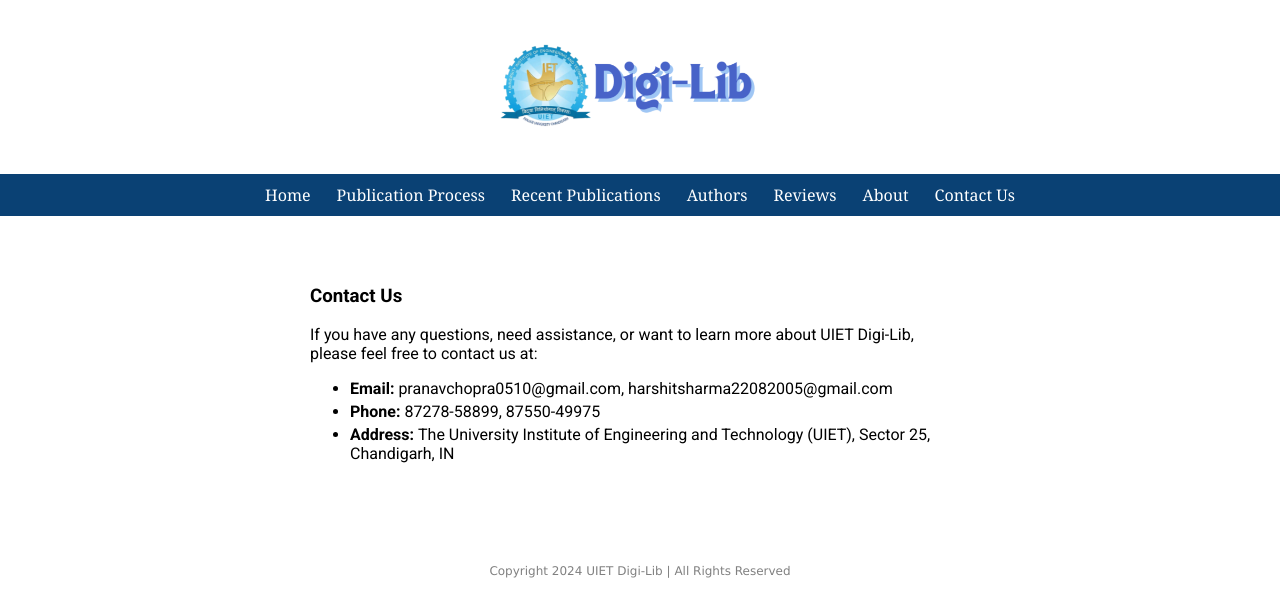
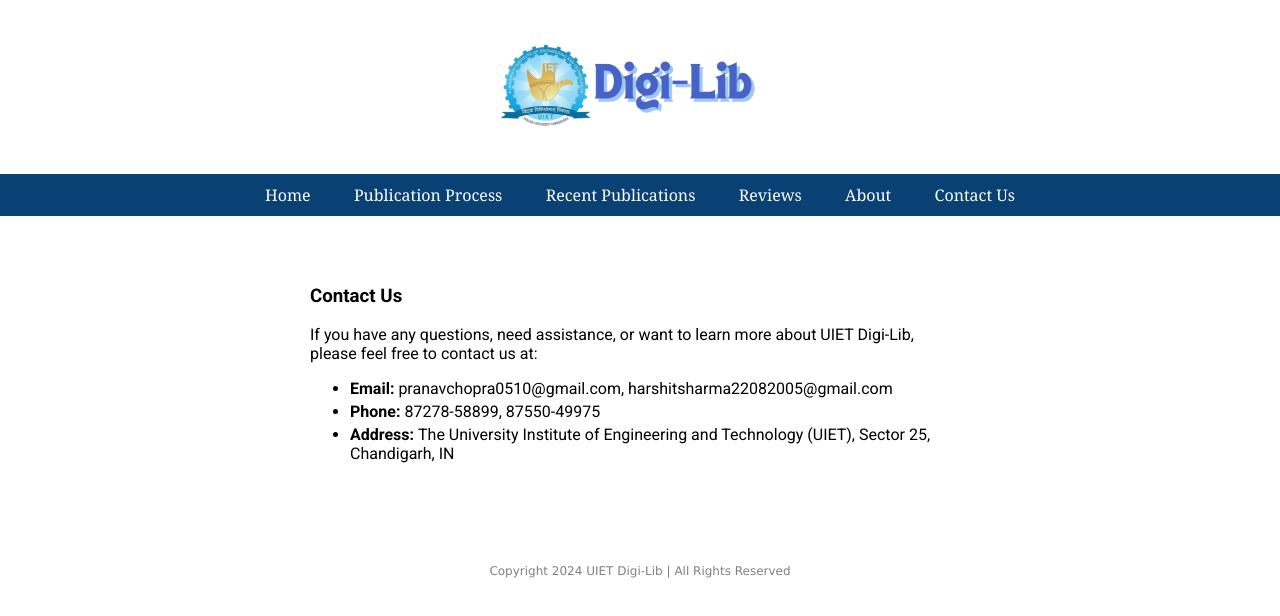
Before and after one commit to PranavChopra05/UIET-Digital_Library, a plain HTML site: page contact.html in a window 1280 px wide. Drawn offline with Linux system fonts and the light colour scheme.

Commit message:
Update contact.html

```diff
--- a/contact.html
+++ b/contact.html
@@ -16,7 +16,6 @@
     <div class="nav-button"><a href="index.html">Home</a></div>
     <div class="nav-button"><a href="process.html">Publication Process</a></div>
     <div class="nav-button"><a href="publications.html">Recent Publications</a></div>
-    <div class="nav-button"><a href="authors.html">Authors</a></div>
     <div class="nav-button"><a href="reviews.html">Reviews</a></div>
     <div class="nav-button"><a href="about.html">About</a></div>
     <div class="nav-button"><a href="contact.html">Contact Us</a></div>
```
